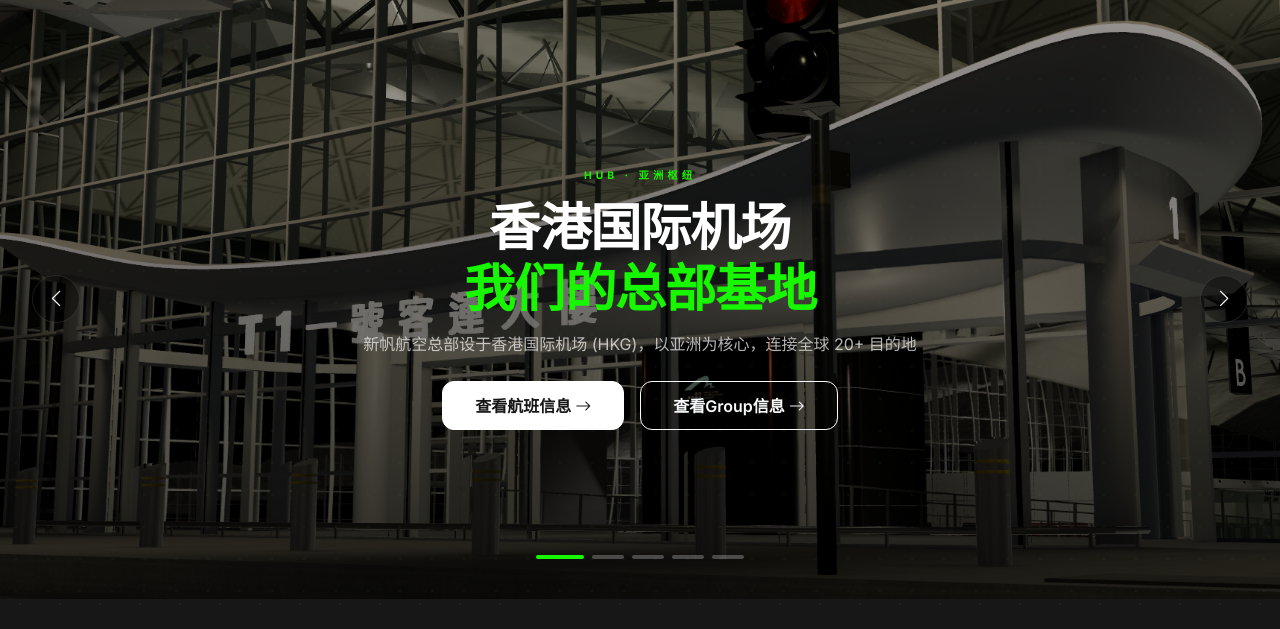
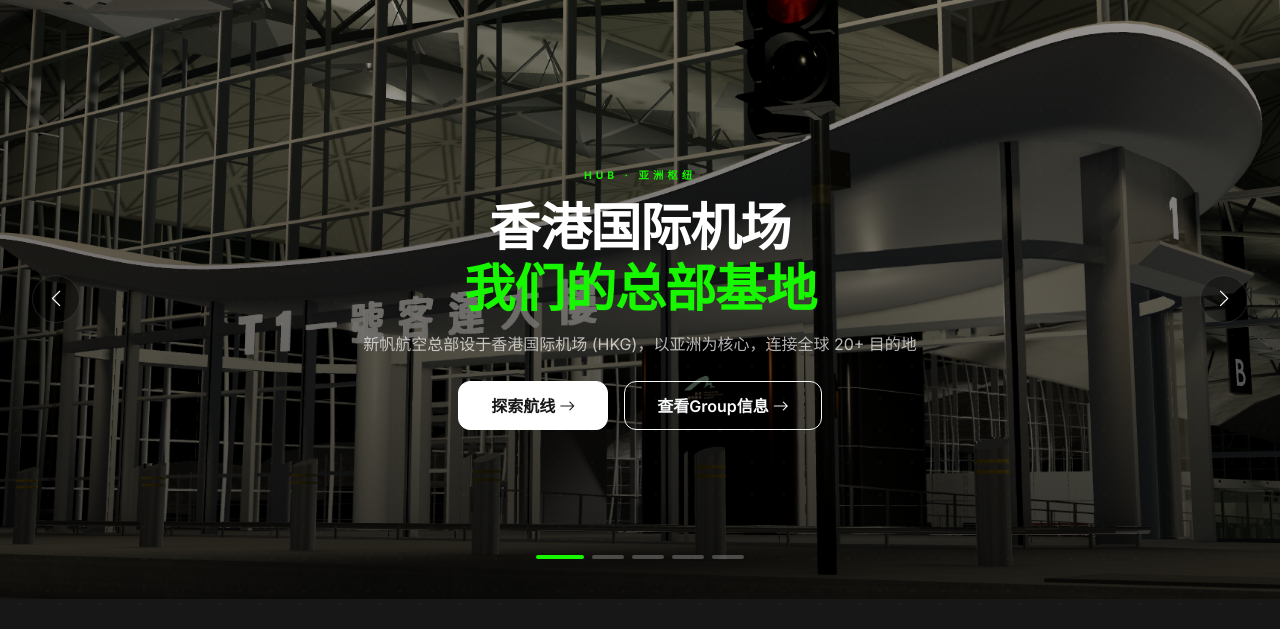
Before and after one commit to hammer-py/xinfan-airlines, a Django app: page / in a window 1280 px wide. Shown: the part 56-685 px from the top of the page. Run offline with Django 5.2, Linux system fonts and the light colour scheme.

Commit message:
Restore unique per-slide primary buttons + Group link as second button

```diff
--- a/apps/core/templates/core/home.html
+++ b/apps/core/templates/core/home.html
@@ -167,7 +167,7 @@
                 <h1 class="hero-title">香港国际机场<br><span class="accent">我们的总部基地</span></h1>
                 <p>新帆航空总部设于香港国际机场 (HKG)，以亚洲为核心，连接全球 20+ 目的地</p>
                 <div class="d-flex justify-content-center gap-3 flex-wrap">
-                    <a href="{% url 'flight_list' %}" class="btn btn-light btn-lg">查看航班信息 <i class="bi bi-arrow-right"></i></a>
+                    <a href="{% url 'flight_list' %}" class="btn btn-light btn-lg">探索航线 <i class="bi bi-arrow-right"></i></a>
                     <a href="https://www.roblox.com/communities/16064021/Xinfan-Airlines#!/about" target="_blank" class="btn btn-outline-light btn-lg">查看Group信息 <i class="bi bi-arrow-right"></i></a>
                 </div>
             </div>
@@ -179,7 +179,7 @@
                 <h1 class="hero-title">欢迎<span class="accent">登机</span></h1>
                 <p>系好安全带，收起小桌板——一次难忘的飞行体验即将开始。新帆航空，从这里起飞。</p>
                 <div class="d-flex justify-content-center gap-3 flex-wrap">
-                    <a href="{% url 'flight_list' %}" class="btn btn-light btn-lg">查看航班信息 <i class="bi bi-arrow-right"></i></a>
+                    <a href="{% url 'flight_list' %}" class="btn btn-light btn-lg">查看航班 <i class="bi bi-arrow-right"></i></a>
                     <a href="https://www.roblox.com/communities/16064021/Xinfan-Airlines#!/about" target="_blank" class="btn btn-outline-light btn-lg">查看Group信息 <i class="bi bi-arrow-right"></i></a>
                 </div>
             </div>
@@ -191,7 +191,7 @@
                 <h1 class="hero-title">专业<span class="accent">地勤保障</span></h1>
                 <p>行李装卸、加油推车、签派调度——每个环节追求极致，确保航班准时安全运行</p>
                 <div class="d-flex justify-content-center gap-3 flex-wrap">
-                    <a href="{% url 'flight_list' %}" class="btn btn-light btn-lg">查看航班信息 <i class="bi bi-arrow-right"></i></a>
+                    <a href="{% url 'job_list' %}" class="btn btn-light btn-lg">加入我们 <i class="bi bi-people"></i></a>
                     <a href="https://www.roblox.com/communities/16064021/Xinfan-Airlines#!/about" target="_blank" class="btn btn-outline-light btn-lg">查看Group信息 <i class="bi bi-arrow-right"></i></a>
                 </div>
             </div>
@@ -203,7 +203,7 @@
                 <h1 class="hero-title">22 架飞机<br><span class="accent">覆盖全球航线</span></h1>
                 <p>B787-10 洲际旗舰 &middot; A350-900 远程主力 &middot; B737-800 短途干线</p>
                 <div class="d-flex justify-content-center gap-3 flex-wrap">
-                    <a href="{% url 'flight_list' %}" class="btn btn-light btn-lg">查看航班信息 <i class="bi bi-arrow-right"></i></a>
+                    <a href="{% url 'about' %}" class="btn btn-light btn-lg">了解机队 <i class="bi bi-arrow-right"></i></a>
                     <a href="https://www.roblox.com/communities/16064021/Xinfan-Airlines#!/about" target="_blank" class="btn btn-outline-light btn-lg">查看Group信息 <i class="bi bi-arrow-right"></i></a>
                 </div>
             </div>
@@ -215,7 +215,7 @@
                 <h1 class="hero-title">飞越<span class="accent">虚拟天际</span></h1>
                 <p>与我们一起，在 Roblox 世界中开启云端旅程——14 种角色、定期航班、里程系统等你体验</p>
                 <div class="d-flex justify-content-center gap-3 flex-wrap">
-                    <a href="{% url 'flight_list' %}" class="btn btn-light btn-lg">查看航班信息 <i class="bi bi-arrow-right"></i></a>
+                    <a href="{% url 'register' %}" class="btn btn-light btn-lg">立即加入 <i class="bi bi-arrow-right"></i></a>
                     <a href="https://www.roblox.com/communities/16064021/Xinfan-Airlines#!/about" target="_blank" class="btn btn-outline-light btn-lg">查看Group信息 <i class="bi bi-arrow-right"></i></a>
                 </div>
             </div>
```
